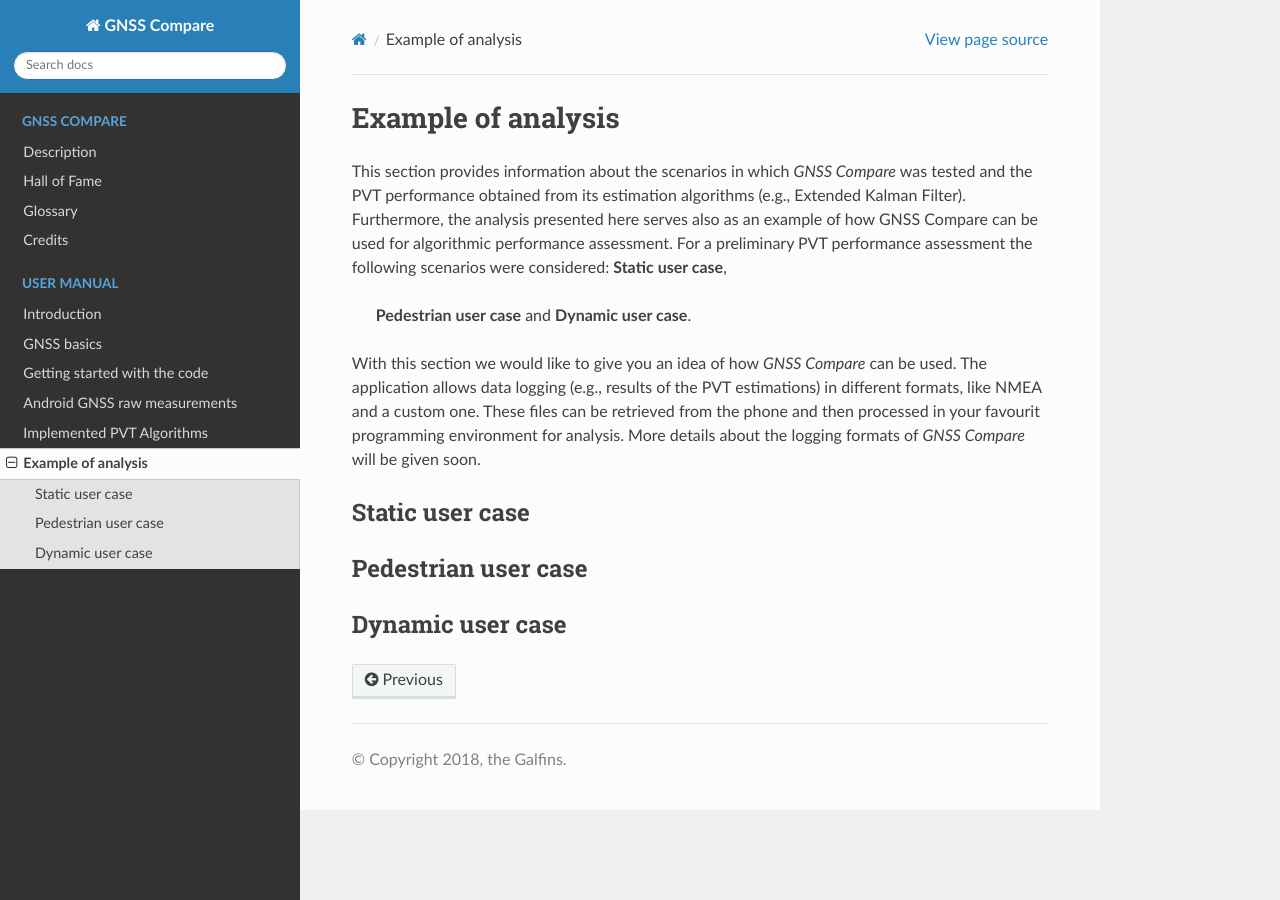
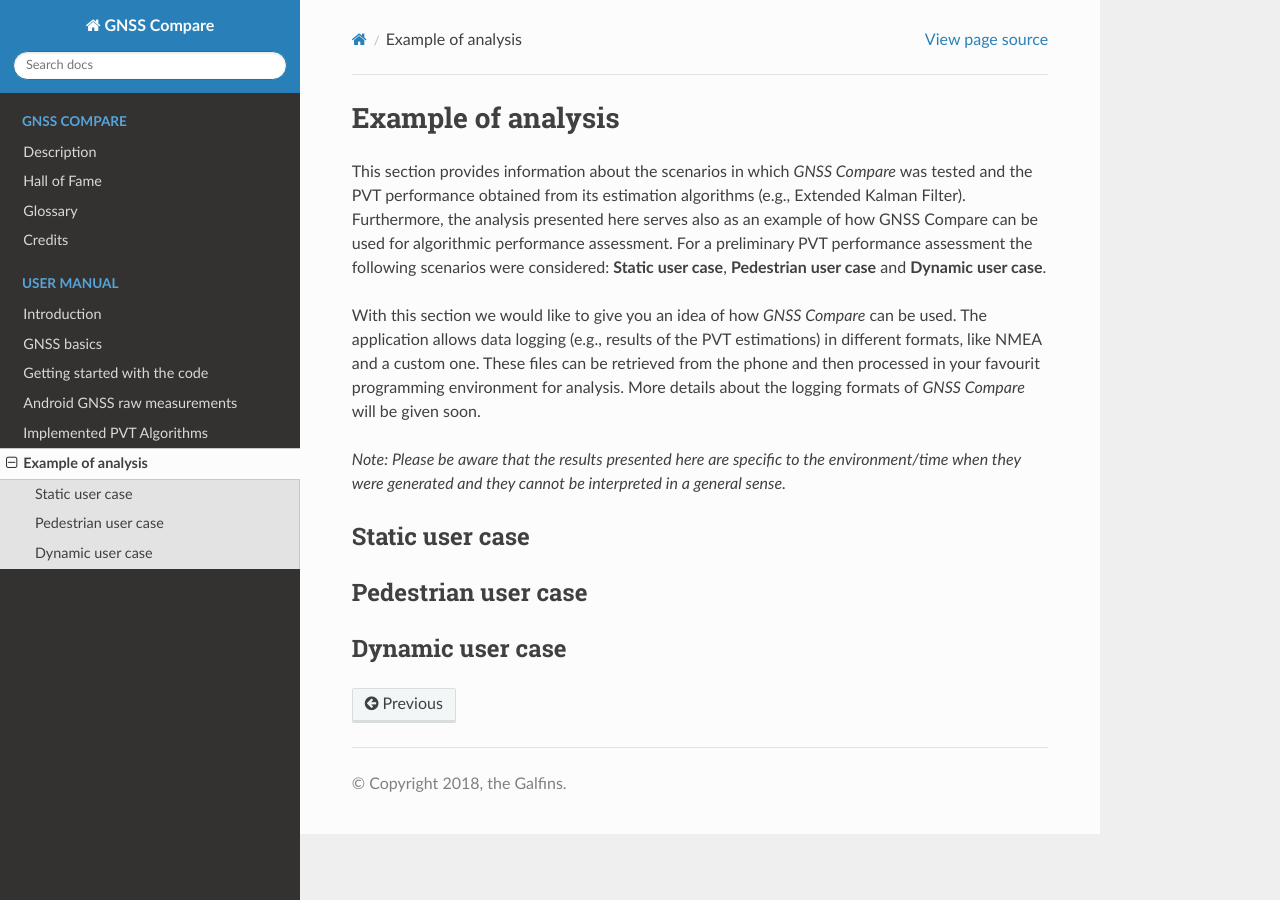
Before and after one commit to TheGalfins/GNSS_Compare, a Sphinx documentation site: the page built from docs/user_manual/example_analysis.rst, in a window 1280 px wide. Built offline with Sphinx 7.4.7 and the Read the Docs theme 2.0.0, drawn with Linux system fonts in a browser that asks for light colours; pages that are not in the unit, such as notebooks, are missing from menus.

Commit message:
Added a note

```diff
--- a/docs/user_manual/example_analysis.rst
+++ b/docs/user_manual/example_analysis.rst
@@ -6,13 +6,14 @@
 This section provides information about the scenarios in which *GNSS Compare* was tested and the PVT performance
 obtained from its estimation algorithms (e.g., Extended Kalman Filter). Furthermore, the analysis
 presented here serves also as an example of how GNSS Compare can be used for algorithmic performance assessment.
-For a preliminary PVT performance assessment the following scenarios were considered: **Static user case**,
- **Pedestrian user case** and **Dynamic user case**.
+For a preliminary PVT performance assessment the following scenarios were considered: **Static user case**, **Pedestrian user case** and **Dynamic user case**.
 
 With this section we would like to give you an idea of how *GNSS Compare* can be used. The application allows
 data logging (e.g., results of the PVT estimations) in different formats, like NMEA and a custom one. These files
 can be retrieved from the phone and then processed in your favourit programming environment for analysis. More details about the
 logging formats of *GNSS Compare* will be given soon.
+
+*Note: Please be aware that the results presented here are specific to the environment/time when they were generated and they cannot be interpreted in a general sense.*
 
 Static user case
 ================
```
